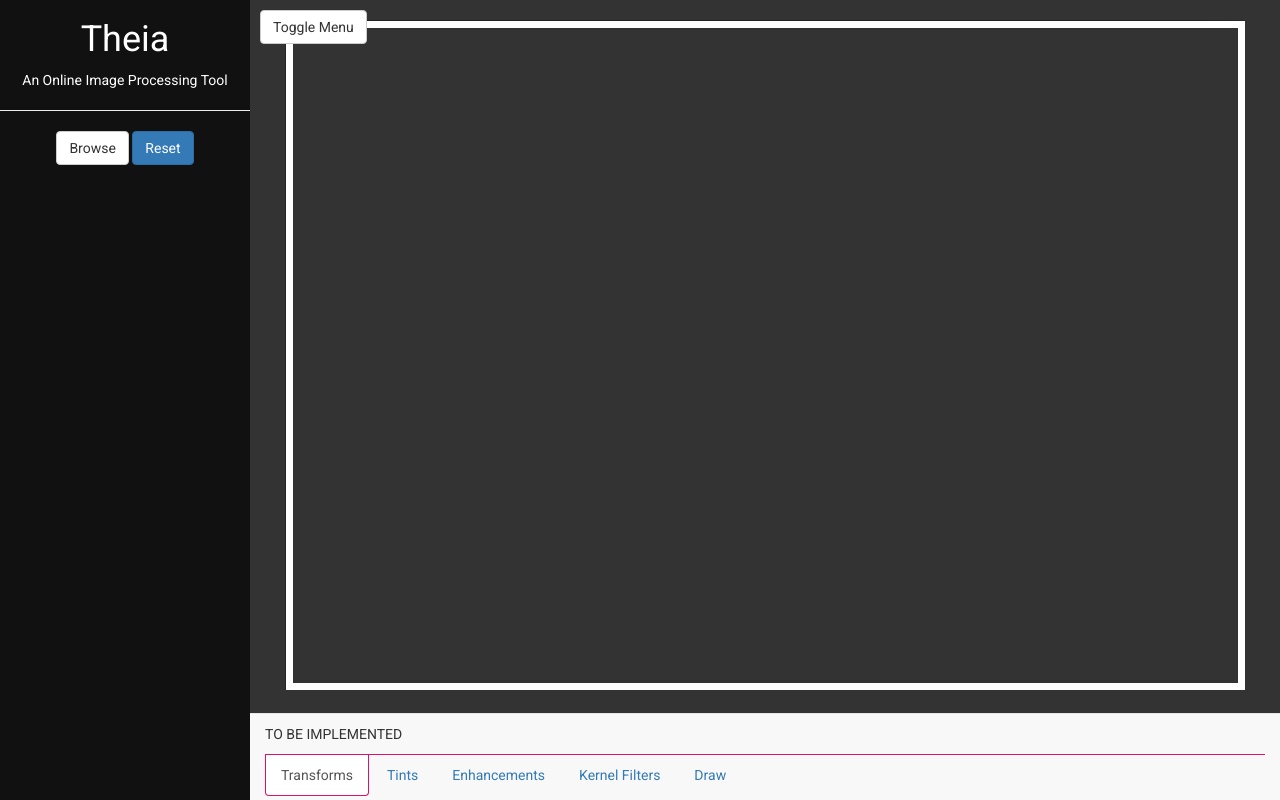
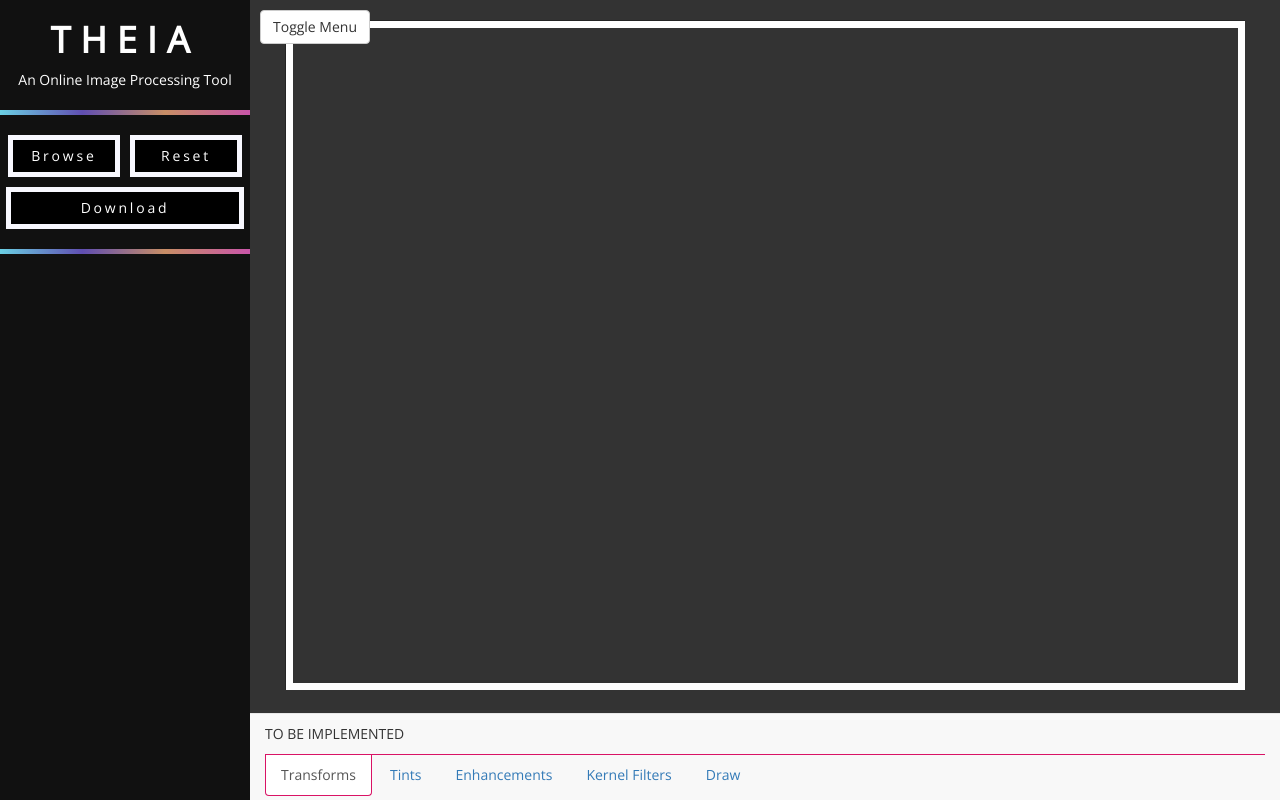
Before and after one commit to ShadyF/theia-web, a Django app: page /editor/ in a window 1280 px wide. Run offline with Django 3.2, Linux system fonts and the light colour scheme; data that the repository does not hold is empty; some libraries are stand-ins or nearby versions.

Commit message:
Made the sidebar a bit more beautiful

```diff
--- a/ImageEditor/static/css/editor.css
+++ b/ImageEditor/static/css/editor.css
@@ -10,7 +10,7 @@ html, body {
     transition: all 0.5s ease;
     height: 100%;
     width: 100%;
-    font-family: 'Roboto', sans-serif;
+    font-family: 'Open Sans', sans-serif;
 }
 
 #wrapper.toggled {
@@ -279,8 +279,39 @@ canvas {
     list-style: none;
 }
 
-.sidebar-header h1 {
+.sidebar-upper {
+    /*padding: 15px;*/
+}
 
+.btn-side {
+    width: 45%;
+    letter-spacing: 0.2em;
+    border-radius: 0;
+    border: 5px solid ghostwhite;
+    background-color: black;
+    margin: 0 3px 0 3px;
+}
+
+.btn-download {
+    width: 95%;
+    letter-spacing: 0.2em;
+    border-radius: 0;
+    border: 5px solid ghostwhite;
+    background-color: black;
+    margin: 10px 0 0 0;
+}
+
+.sidebar-upper header h1 {
+    letter-spacing: 10px;
+    font-weight: 700;
+    text-transform: uppercase;
+}
+
+.seperator {
+    height: 5px;
+    width: 100%;
+    margin: 20px 0 20px 0;
+    background: linear-gradient(90deg, rgba(107, 208, 228, 1) 0%, rgba(96, 78, 177, 1) 33%, rgba(200, 142, 102, 1) 66%, rgba(201, 85, 169, 1) 100%);
 }
 
 /* pinkish #c4918a;
--- a/ImageEditor/templates/ImageEditor/editor.html
+++ b/ImageEditor/templates/ImageEditor/editor.html
@@ -12,7 +12,7 @@
     {% load staticfiles %}
     <link rel="stylesheet" href="{% static 'css/bootstrap.min.css' %}">
     <link rel="stylesheet" href="{% static 'css/bootstrap-colorpicker.css' %}">
-    <link href="https://fonts.googleapis.com/css?family=Roboto" rel="stylesheet">
+    <link href="https://fonts.googleapis.com/css?family=Open+Sans" rel="stylesheet">
     <link rel="stylesheet" href="{% static 'css/editor.css' %}">
 </head>
 
--- a/ImageEditor/templates/includes/sidebar.html
+++ b/ImageEditor/templates/includes/sidebar.html
@@ -4,13 +4,17 @@
             <h1>Theia</h1>
             <span>An Online Image Processing Tool</span>
         </header>
-        <hr>
-        <label class="btn btn-default btn-file">
+        <div class="seperator"></div>
+        <label class="btn btn-side btn-browse">
             Browse <input type="file" id="imageLoader" style="display: none;">
         </label>
-        <button type="button" id="myButton" class="btn btn-primary">
+        <button type="button" class="btn btn-side btn-reset">
             Reset
         </button>
+        <button type="button" class="btn btn-download">
+            Download
+        </button>
+        <div class="seperator"></div>
     </section>
 </aside>
 
```
